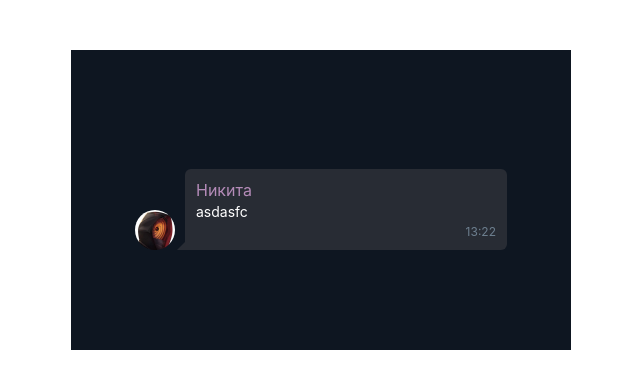
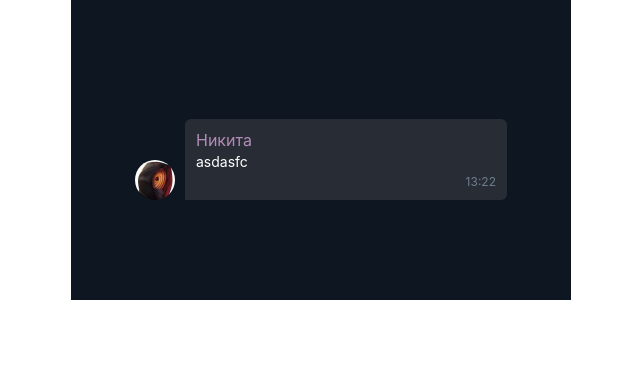
Before and after one commit to SuvorovNikita/task, a React (Create React App) app: page / in a window 1280 px wide. Shown: the top 388 px of the page, without its empty margins (319-959 px from the left). Built offline with nearby package versions, Linux system fonts and the light colour scheme; the HTML template or start-up script is replaced by a standard one.

Commit message:
refactor

```diff
--- a/src/App.css
+++ /dev/null
@@ -1,69 +0,0 @@
-.App {
-    text-align: center;
-    margin-top: 50px;
-}
-
-.wrapper {
-    display: flex;
-    justify-content: center;
-    align-items: flex-end;
-    background: #0e1621;
-    width: 500px;
-    height: 200px;
-    padding-bottom: 100px;
-    margin: 0 auto;
-}
-
-.wrapper-message {
-    position: relative;
-    background: #282c34;
-    width: 300px;
-    height: auto;
-    border-radius: 6px;
-    border-bottom-left-radius: 0px;
-    padding: 11px;
-}
-
-.wrapper-message:after {
-    bottom: 0;
-    left: -8px;
-    position: absolute;
-    display: block;
-    content: '';
-    width: 0;
-    height: 0;
-    border-style: solid;
-    border-width: 0 0px 9px 9px;
-    border-color: transparent transparent #282c34 transparent;
-}
-
-
-@media (prefers-reduced-motion: no-preference) {
-    .App-logo {
-        animation: App-logo-spin infinite 20s linear;
-    }
-}
-
-.App-header {
-    background-color: #282c34;
-    min-height: 100vh;
-    display: flex;
-    flex-direction: column;
-    align-items: center;
-    justify-content: center;
-    font-size: calc(10px + 2vmin);
-    color: white;
-}
-
-.App-link {
-    color: #61dafb;
-}
-
-@keyframes App-logo-spin {
-    from {
-        transform: rotate(0deg);
-    }
-    to {
-        transform: rotate(360deg);
-    }
-}
--- a/src/App.jsx
+++ b/src/App.jsx
@@ -1,5 +1,5 @@
 import React from 'react';
-import './App.css';
+import classes from './App.module.css';
 import Name from "./components/Message/Name/Name";
 import Message from "./components/Message/Message";
 import Time from "./components/Message/Time/Time";
@@ -8,10 +8,10 @@
 
 function App() {
     return (
-        <div className="App">
-            <div className="wrapper">
+        <div className={classes.App}>
+            <div className={classes.wrapper}>
                 <Avatar/>
-                <div className="wrapper-message">
+                <div className={classes.wrapperMessage}>
                     <Name/>
                     <Message/>
                     <Time/>
--- /dev/null
+++ b/src/App.module.css
@@ -0,0 +1,35 @@
+
+.wrapper {
+    display: flex;
+    justify-content: center;
+    align-items: flex-end;
+    background: #0e1621;
+    width: 500px;
+    height: 200px;
+    padding-bottom: 100px;
+    margin: 0 auto;
+}
+
+.wrapperMessage {
+    position: relative;
+    background: #282c34;
+    width: 300px;
+    height: auto;
+    border-radius: 6px;
+    border-bottom-left-radius: 0;
+    padding: 11px;
+}
+
+.wrapper-message:after {
+    bottom: 0;
+    left: -8px;
+    position: absolute;
+    display: block;
+    content: '';
+    width: 0;
+    height: 0;
+    border-style: solid;
+    border-width: 0 0 9px 9px;
+    border-color: transparent transparent #282c34 transparent;
+
+}
--- a/src/components/Message/Message.jsx
+++ b/src/components/Message/Message.jsx
@@ -1,11 +1,11 @@
 import React from "react";
-import classes from "./Message.module.css"
+import classes from "./Message.module.css";
 
 
 const Message = () => {
     return (
         <div className={classes.text}>asdasfc</div>
     )
-}
+};
 
 export default Message;
--- a/src/components/Message/Name/Name.jsx
+++ b/src/components/Message/Name/Name.jsx
@@ -1,5 +1,5 @@
 import React from "react";
-import classes from "./Name.module.css"
+import classes from "./Name.module.css";
 
 const Name = () => {
     return (
```
